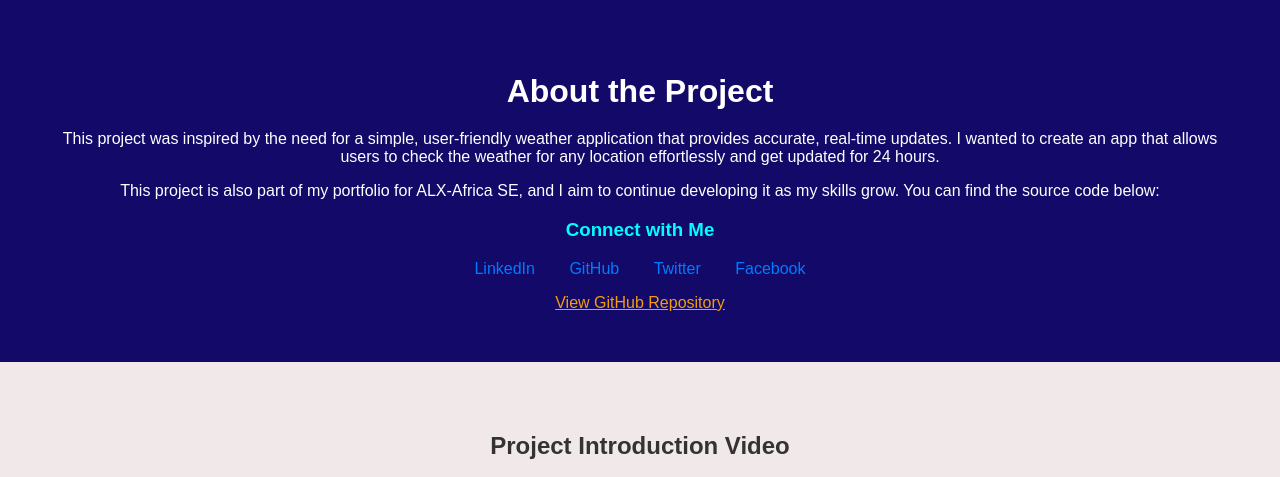
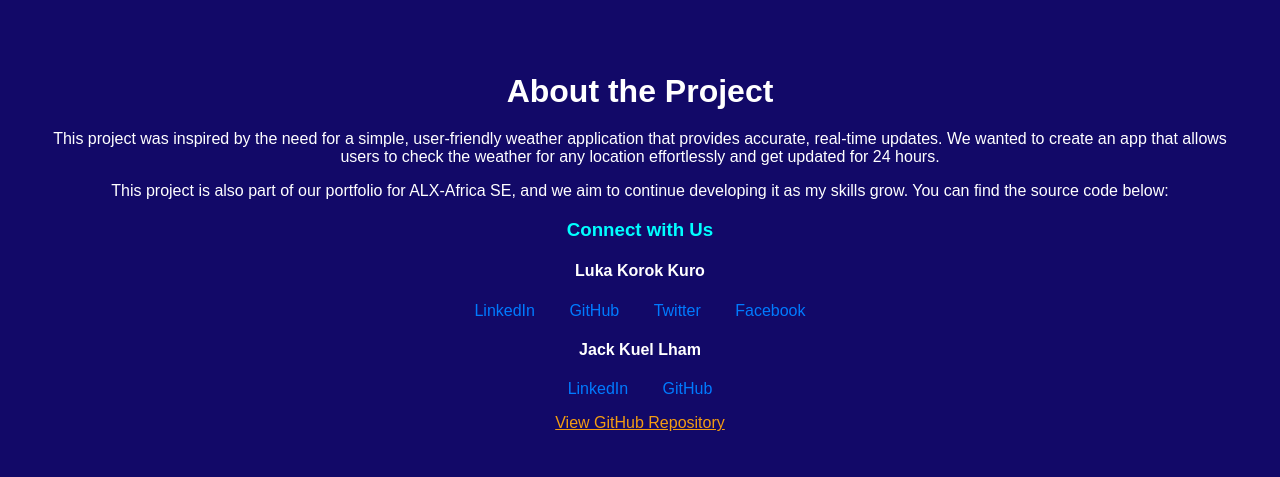
Before and after one commit to jacklham/Landing-page, a plain HTML site: page index.html in a window 1280 px wide. Shown: the part 1420-1897 px from the top of the page. Drawn offline with Linux system fonts and the light colour scheme.

Commit message:
Landing page

```diff
--- a/index.html
+++ b/index.html
@@ -15,7 +15,7 @@
                 <li><a href="#features">Features</a></li>
                 <li><a href="#about">About</a></li>
                 <li><a href="#video">Video</a></li>
-                <li><a href="https://ngmnipsey.github.io/WeatherApp/" target="_blank">Launch App</a></li>
+                <li><a href="https://jacklham.github.io/WeatherApp/" target="_blank">Launch App</a></li>
             </ul>
         </nav>
     </header>
@@ -27,7 +27,7 @@
         </div>
         <h1>WeatherApp</h1>
         <p>Your personal weather assistant, providing real-time weather updates!</p>
-        <a href="https://ngmnipsey.github.io/WeatherApp/" class="btn" target="_blank">Launch App</a>
+        <a href="https://jacklham.github.io/WeatherApp/" class="btn" target="_blank">Launch App</a>
     </section>
 
     <!-- Feature Section -->
@@ -53,18 +53,22 @@
     <!-- About Section -->
     <section id="about" class="about-section">
         <h2>About the Project</h2>
-        <p>This project was inspired by the need for a simple, user-friendly weather application that provides accurate, real-time updates. I wanted to create an app that allows users to check the weather for any location effortlessly and get updated for 24 hours.</p>
-        <p>This project is also part of my portfolio for ALX-Africa SE, and I aim to continue developing it as my skills grow. You can find the source code below:</p>
+        <p>This project was inspired by the need for a simple, user-friendly weather application that provides accurate, real-time updates. We wanted to create an app that allows users to check the weather for any location effortlessly and get updated for 24 hours.</p>
+        <p>This project is also part of our portfolio for ALX-Africa SE, and we aim to continue developing it as my skills grow. You can find the source code below:</p>
 
-        <h3>Connect with Me</h3>
+        <h3>Connect with Us</h3>
         <ul>
+		<h4>Luka Korok Kuro</h4>
             <li><a href="https://linkedin.com/in/ngmnipsey" target="_blank">LinkedIn</a></li>
             <li><a href="https://github.com/NgmNipsey/" target="_blank">GitHub</a></li>
             <li><a href="https://twitter.com/ngmnipsey" target="_blank">Twitter</a></li>
             <li><a href="https://www.facebook.com/luka.korok.7/" target="_blank">Facebook</a></li>
+	    	<h4>Jack Kuel Lham</h4>
+	    <li><a href="https://linkedin.com/in/jacklham" target="_blank">LinkedIn</a></li>
+	    <li><a href="https://github.com/jacklham/" target="_blank">GitHub</a></li>
         </ul>
 
-        <a href="https://github.com/NgmNipsey/WeatherApp" target="_blank">View GitHub Repository</a>
+        <a href="https://github.com/jacklham/WeatherApp" target="_blank">View GitHub Repository</a>
     </section>
 
     <!-- Video Section -->
```
